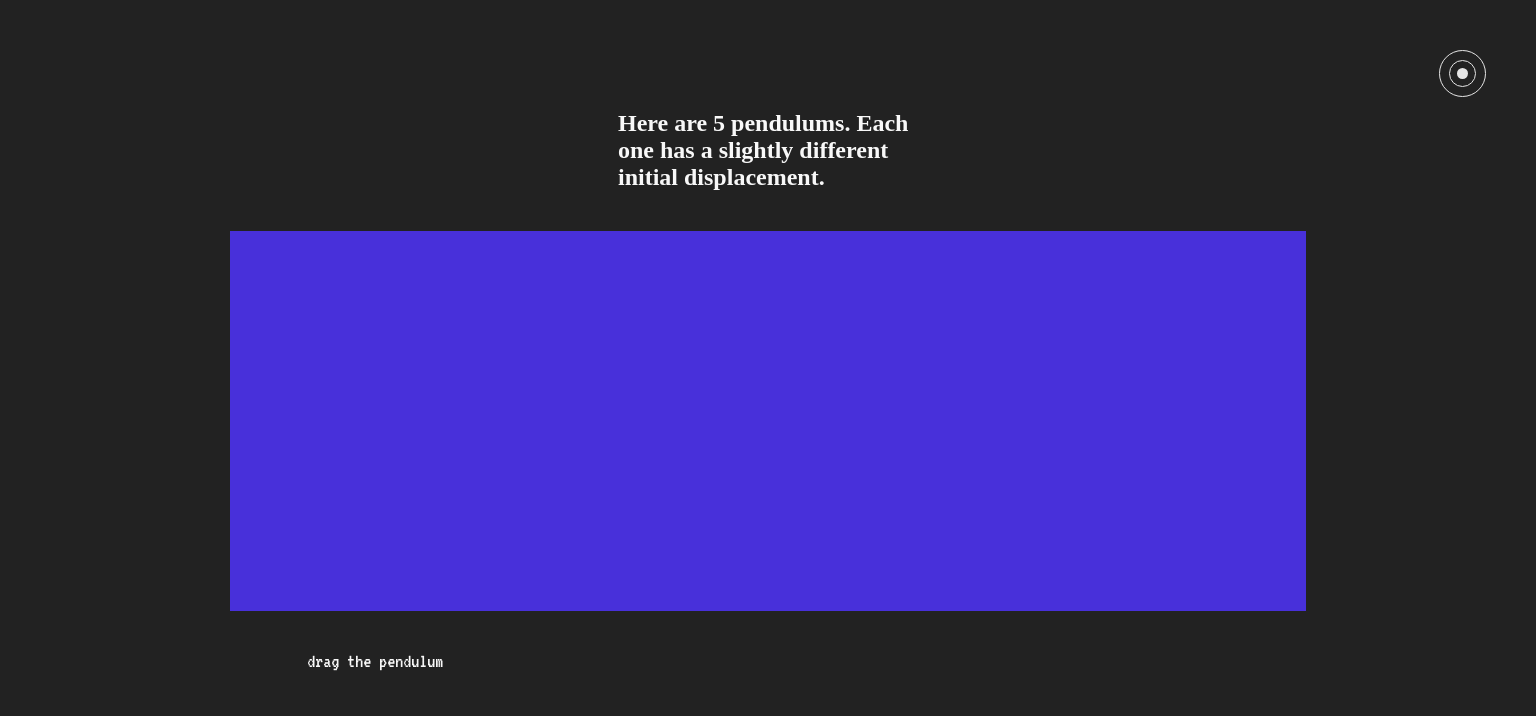
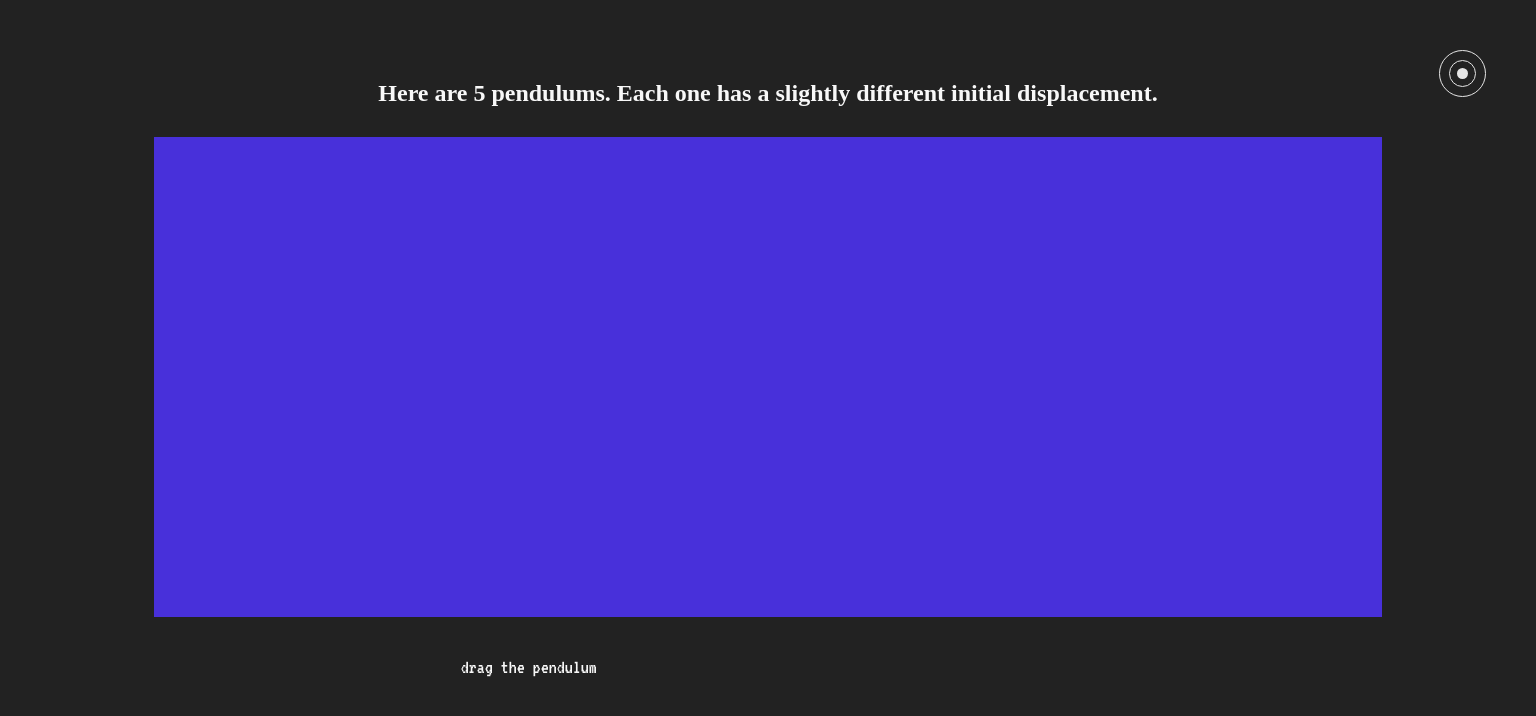
Before and after one commit to Mehdi-Verfaillie/webdoc-project, a React (Create React App) app: page /pendule in a window 1536 px wide. Shown: the top 716 px of the page. Built offline with nearby package versions, Linux system fonts and the light colour scheme.

Commit message:
responsive page Pendule

```diff
--- a/src/components/App/Pendule/Pendule.scss
+++ b/src/components/App/Pendule/Pendule.scss
@@ -10,11 +10,16 @@
         font-family: $text-font;
         font-size: $text-desktop-size;
         font-weight: $title-weight;
-        padding-top: 110px;
+        padding-top: 80px;
         text-align: left;
         width: 300px;
         margin: auto;
-        margin-bottom: 40px;
+        margin-bottom: 30px;
+        @media (min-width: 1366px) {
+            width: 100%;
+            display: flex;
+            justify-content: center;
+        }
     }
 
     .pendule-obj {
@@ -23,13 +28,20 @@
         width: 70%;
         // margin-bottom: 40px;
         margin: 0 auto 40px auto;
+        @media (min-width: 1366px) {
+            width: 80%;
+            height: 480px;
+        }
     }
 
     .pendule-text-spe {
-        margin-left: 20%;
+        margin-left: 15%;
         font-family: $speTips-font;
         font-size: $speTips-mobile-size;
         color: $white;
+        @media (min-width: 1366px) {
+            margin-left: 30%;
+        }
     }
 
     .gearwheel-container {
```
